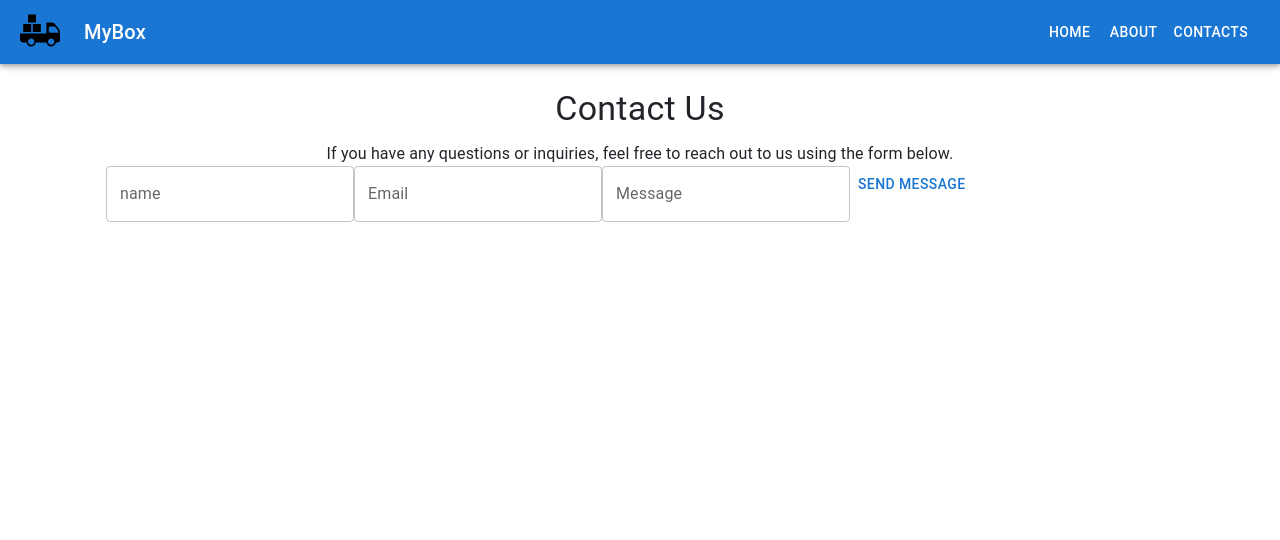
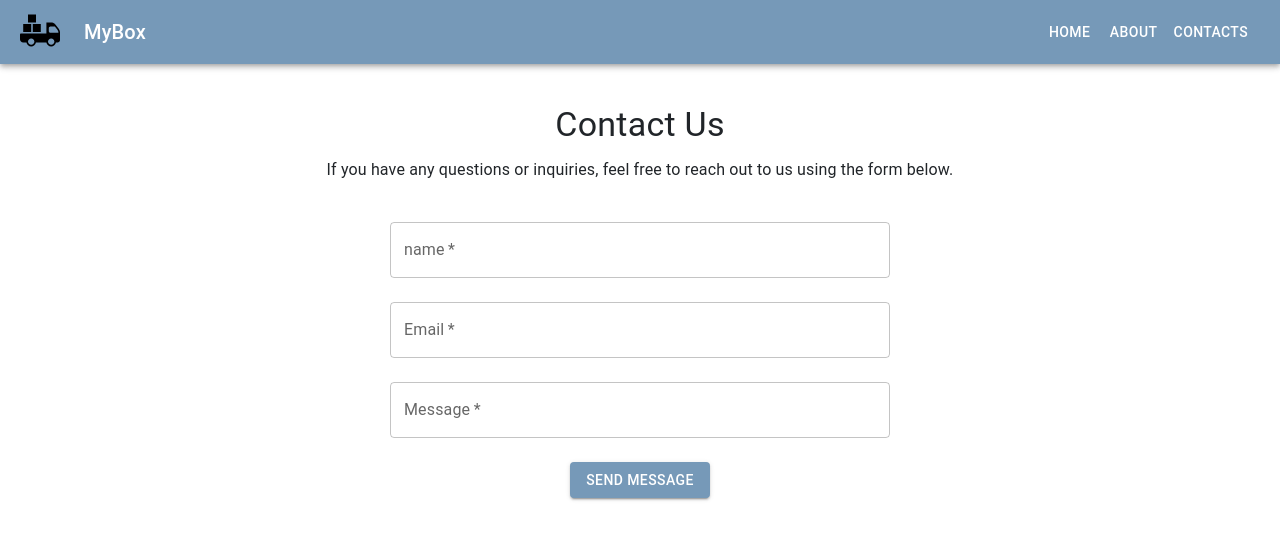
Before and after one commit to Dilnoza-Tasheva/homework62, a React (Vite) app: page /contacts in a window 1280 px wide. Shown: the top 540 px of the page. Built offline with nearby package versions, Linux system fonts and the light colour scheme.

Commit message:
Finished styling the contacts page and added theme.ts file to update main colors a bit. Everyhting works and homework is done.

```diff
--- a/src/Containers/Contacts/Contacts.tsx
+++ b/src/Containers/Contacts/Contacts.tsx
@@ -1,10 +1,16 @@
 import { Box, Button, Container, TextField, Typography } from '@mui/material';
+import * as React from 'react';
 
 
 const Contacts = () => {
+  const onSubmit = (e: React.FormEvent) => {
+    e.preventDefault();
+    alert('Message sent! We will get back to you as soon as possible')
+  };
+
   return (
     <div>
-      <Container>
+      <Container sx={{ mt: 5 }}>
         <Typography variant="h4" component="h1" gutterBottom align="center">
           Contact Us
         </Typography>
@@ -13,18 +19,41 @@ const Contacts = () => {
           If you have any questions or inquiries, feel free to reach out to us using the form below.
         </Typography>
 
-        <Box component="form">
+        <Box
+          component="form"
+          onSubmit={onSubmit}
+          sx={{
+            display: 'flex',
+            flexDirection: 'column',
+            alignItems: 'center',
+            mt: 3,
+            maxWidth: '500px',
+            mx: 'auto', // Center the form
+          }}
+        >
           <TextField
+            required
             label="name"
+            variant="outlined"
+            fullWidth
+            margin="normal"
           />
           <TextField
+            required
             label="Email"
             type="email"
+            variant="outlined"
+            fullWidth
+            margin="normal"
           />
           <TextField
+            required
             label="Message"
+            variant="outlined"
+            fullWidth
+            margin="normal"
           />
-          <Button>
+          <Button type="submit" variant="contained" color="primary" sx={{ mt: 2 }}>
             Send message
           </Button>
         </Box>
--- /dev/null
+++ b/src/Helpers/Themes/themes.ts
@@ -0,0 +1,18 @@
+import { createTheme } from '@mui/material';
+
+const theme = createTheme({
+  palette: {
+    primary: {
+      main: '#7699b8',
+      light: '#E6CFE6',
+      dark: '#4da8c8',
+      contrastText: '#fff',
+    },
+    background: {
+      default: '#adc3e4',
+      paper: '#ffffff',
+    },
+  },
+});
+
+export default theme;
--- a/src/main.tsx
+++ b/src/main.tsx
@@ -3,11 +3,15 @@ import { createRoot } from 'react-dom/client';
 import App from './App.tsx';
 import 'bootstrap/dist/css/bootstrap.min.css';
 import {BrowserRouter} from "react-router-dom";
+import { ThemeProvider } from '@mui/material';
+import theme from './Helpers/Themes/themes.ts';
 
 createRoot(document.getElementById('root')!).render(
   <StrictMode>
       <BrowserRouter>
+        <ThemeProvider theme={theme}>
           <App />
+        </ThemeProvider>
       </BrowserRouter>
   </StrictMode>,
 );
```
